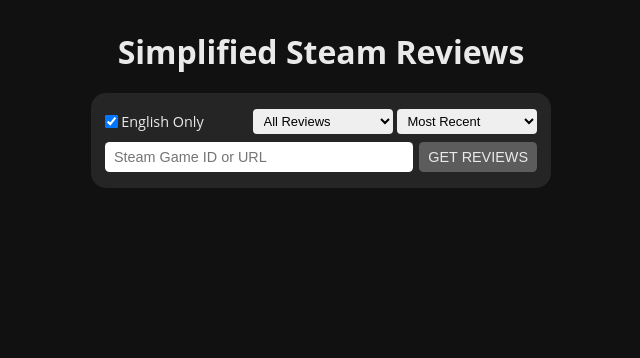
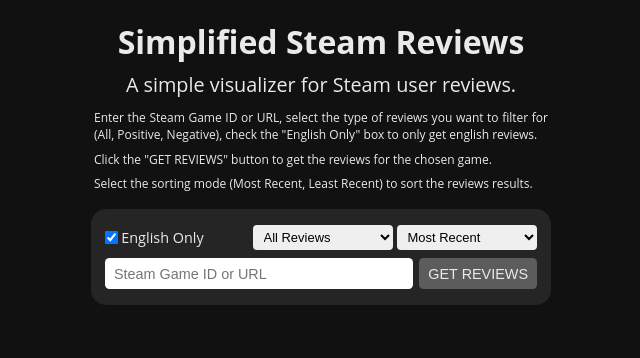
Before and after one commit to valeriodiste/SimplifiedSteamReviews, a plain HTML site: page index.html in a window 1280 px wide. Shown: the whole page, without its empty margins (319-959 px from the left). Drawn offline with Linux system fonts and the light colour scheme.

Commit message:
Add files via upload

```diff
--- a/index.html
+++ b/index.html
@@ -9,8 +9,17 @@
 </head>
 <body>
 	<div class="container">
-		<div>
+		<div id="title">
 			<h1>Simplified Steam Reviews</h1>
+		</div>
+		<div id="description">
+			<!-- NOTE: the following descriptioin is long on purpose to allow the "Read Aloud" feature on Chrome browsers, which becomes available only if the first paragraph of the website is at least 270 characters long -->
+			<p>
+				<span>A simple visualizer for Steam user reviews.</span>
+				<span>Enter the Steam Game ID or URL, select the type of reviews you want to filter for (All, Positive, Negative), check the "English Only" box to only get english reviews.</span>
+				<span>Click the "GET REVIEWS" button to get the reviews for the chosen game.</span>
+				<span>Select the sorting mode (Most Recent, Least Recent) to sort the reviews results.</span>
+			</p>
 		</div>
 		<!-- Form to make a request to the server -->
 		<div>
@@ -44,6 +53,7 @@
 			   </div>
 			</form>
 		</div>
+
 		<div id="reviews-container">
 			<!-- Reviews will be displayed here -->
 			 <!-- <div class="review">
--- a/script.js
+++ b/script.js
@@ -99,8 +99,10 @@
 		let textElement = document.createElement("div");
 		textElement.classList.add("text");
 		// Convert the text to HTML with also newlines, spaces, tabs, etc.
-		text = text.replace(/\n/g, "<br>").replace(/\t/g, "&nbsp;&nbsp;&nbsp;&nbsp;");
-		textElement.innerHTML = text;
+		text = text.replace(/\t/g, "&nbsp;&nbsp;&nbsp;&nbsp;");
+		let text_lines = text.split("\n");
+		text = text_lines.join("</p><br/><p>");
+		textElement.innerHTML = "<p>" + text + "</p>";
 		// Append the username, date and recommended elements
 		firstDivElement.appendChild(usernameElement);
 		firstDivElement.appendChild(dateRecommendedElement);
--- a/style.css
+++ b/style.css
@@ -54,6 +54,28 @@
 	justify-content: space-between;
 	align-items: center;
 	align-content: center;
+}
+#title {
+	font-size: 1em;
+	font-weight: bold;
+	margin: 0;
+}
+#description {
+	font-size: 0.75em;
+	padding: 0em 0.25em;
+	text-align: justify;
+}
+#description span {
+	display: block;
+	margin: 0.6em 0;
+}
+#description span:nth-child(1) {
+	margin-top: 0;
+	font-size: 1.65em;
+	text-align: center;
+}
+#description span:last-child {
+	margin-bottom: 0;
 }
 form {
 	width: 100%;
@@ -218,3 +240,7 @@
 		max-width: 100%;
 	} */
 }
+p {
+	margin: 0;
+	padding: 0;
+}
```
